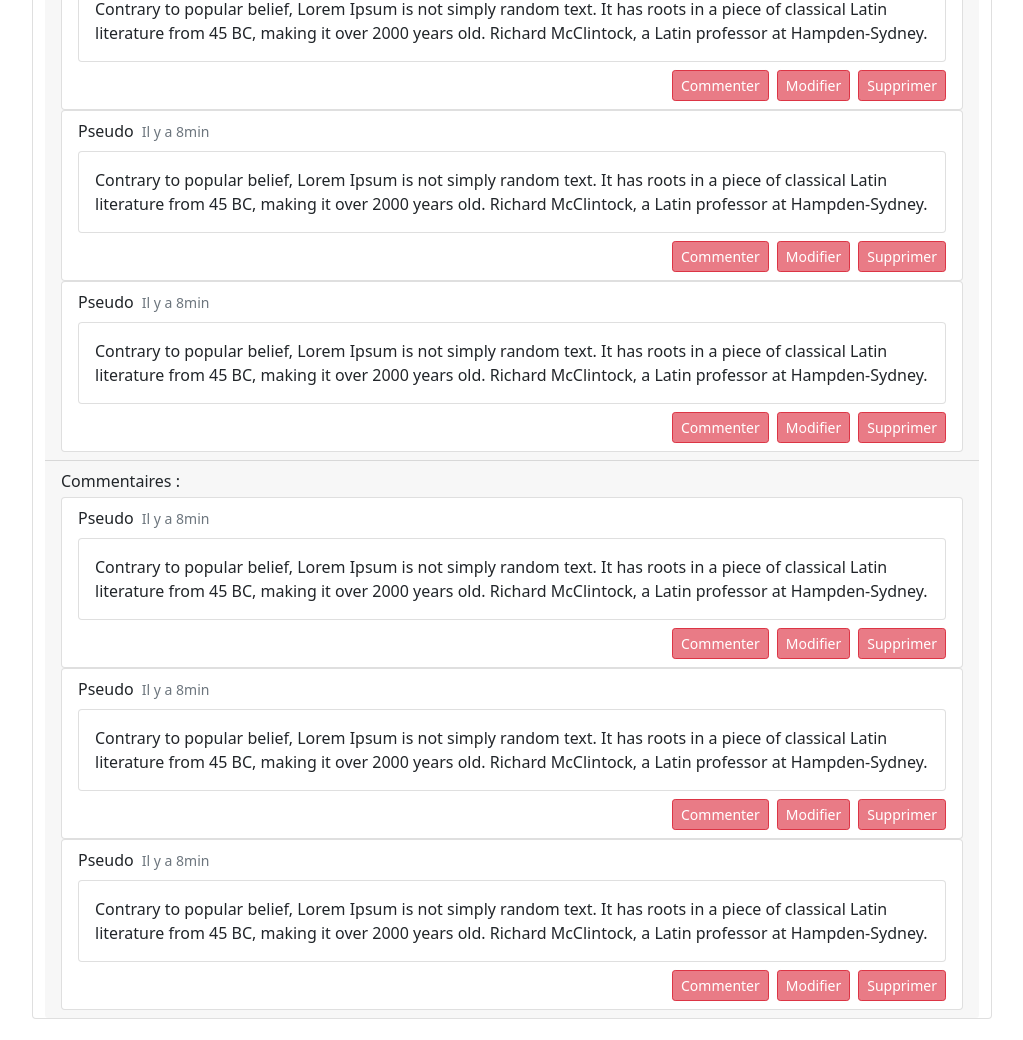
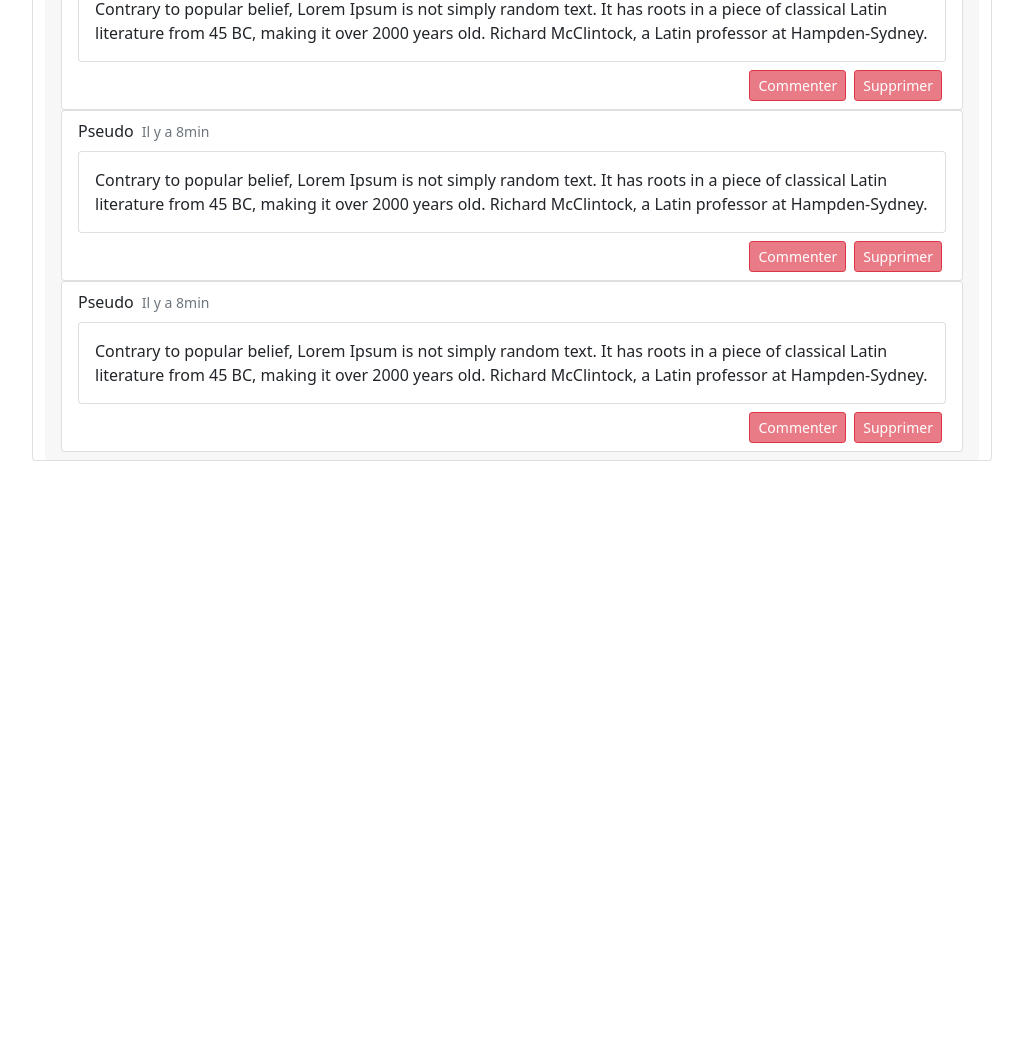
Before and after one commit to StacyBo/bonneaustacy_7_27052021, a React (Create React App) app in the folder frontend/: page / in a window 1280 px wide. Shown: the part 948-1988 px from the top of the page, without its empty margins (128-1151 px from the left). After the commit the page ends 1433 px from the top, so only its background shows below. Built offline with nearby package versions, Linux system fonts and the light colour scheme.

Commit message:
modification front + modifs Navbar

```diff
--- a/frontend/src/components/Home.jsx
+++ b/frontend/src/components/Home.jsx
@@ -48,9 +48,8 @@ const Home = () => {
                                     <div className="card-body">Contrary to popular belief, Lorem Ipsum is not simply random text. It has roots in a piece of classical Latin literature from 45 BC, making it over 2000 years old. Richard McClintock, a Latin professor at Hampden-Sydney.</div>
                                 </div>
                                 <div className="d-flex justify-content-end mx-3 mb-2">
-                                    <button type="button" className="btn btn-danger btn-sm">Commenter</button>
-                                    <button type="button" className="btn btn-danger btn-sm mx-2">Modifier</button>
-                                    <button type="button" className="btn btn-danger btn-sm">Supprimer</button>
+                                <button type="button" className="btn btn-danger mx-1 btn-sm">Commenter</button>
+                                    <button type="button" className="btn btn-danger mx-1 btn-sm">Supprimer</button>
                                 </div>
                             </div>
                             <div className="card">
@@ -59,9 +58,8 @@ const Home = () => {
                                     <div className="card-body">Contrary to popular belief, Lorem Ipsum is not simply random text. It has roots in a piece of classical Latin literature from 45 BC, making it over 2000 years old. Richard McClintock, a Latin professor at Hampden-Sydney.</div>
                                 </div>
                                 <div className="d-flex justify-content-end mx-3 mb-2">
-                                    <button type="button" className="btn btn-danger btn-sm">Commenter</button>
-                                    <button type="button" className="btn btn-danger btn-sm mx-2">Modifier</button>
-                                    <button type="button" className="btn btn-danger btn-sm">Supprimer</button>
+                                <button type="button" className="btn btn-danger mx-1 btn-sm">Commenter</button>
+                                    <button type="button" className="btn btn-danger mx-1 btn-sm">Supprimer</button>
                                 </div>
                             </div>
                             <div className="card">
@@ -70,50 +68,11 @@ const Home = () => {
                                     <div className="card-body">Contrary to popular belief, Lorem Ipsum is not simply random text. It has roots in a piece of classical Latin literature from 45 BC, making it over 2000 years old. Richard McClintock, a Latin professor at Hampden-Sydney.</div>
                                 </div>
                                 <div className="d-flex justify-content-end mx-3 mb-2">
-                                    <button type="button" className="btn btn-danger btn-sm">Commenter</button>
-                                    <button type="button" className="btn btn-danger btn-sm mx-2">Modifier</button>
-                                    <button type="button" className="btn btn-danger btn-sm">Supprimer</button>
+                                    <button type="button" className="btn btn-danger mx-1 btn-sm">Commenter</button>
+                                    <button type="button" className="btn btn-danger mx-1 btn-sm">Supprimer</button>
                                 </div>
                             </div>
                         </div>
-
-                        <div className="card-footer">
-                            <p className="comment mt-0 mb-1">Commentaires :</p>
-                            <div className="card">
-                                <div className="card-body p-0 mx-3 mt-2">Pseudo<small className="text-muted mx-2">Il y a 8min</small></div>
-                                <div className="card mx-3 my-2">
-                                    <div className="card-body">Contrary to popular belief, Lorem Ipsum is not simply random text. It has roots in a piece of classical Latin literature from 45 BC, making it over 2000 years old. Richard McClintock, a Latin professor at Hampden-Sydney.</div>
-                                </div>
-                                <div className="d-flex justify-content-end mx-3 mb-2">
-                                    <button type="button" className="btn btn-danger btn-sm">Commenter</button>
-                                    <button type="button" className="btn btn-danger btn-sm mx-2">Modifier</button>
-                                    <button type="button" className="btn btn-danger btn-sm">Supprimer</button>
-                                </div>
-                            </div>
-                            <div className="card">
-                                <div className="card-body p-0 mx-3 mt-2">Pseudo<small className="text-muted mx-2">Il y a 8min</small></div>
-                                <div className="card mx-3 my-2">
-                                    <div className="card-body">Contrary to popular belief, Lorem Ipsum is not simply random text. It has roots in a piece of classical Latin literature from 45 BC, making it over 2000 years old. Richard McClintock, a Latin professor at Hampden-Sydney.</div>
-                                </div>
-                                <div className="d-flex justify-content-end mx-3 mb-2">
-                                    <button type="button" className="btn btn-danger btn-sm">Commenter</button>
-                                    <button type="button" className="btn btn-danger btn-sm mx-2">Modifier</button>
-                                    <button type="button" className="btn btn-danger btn-sm">Supprimer</button>
-                                </div>
-                            </div>
-                            <div className="card">
-                                <div className="card-body p-0 mx-3 mt-2">Pseudo<small className="text-muted mx-2">Il y a 8min</small></div>
-                                <div className="card mx-3 my-2">
-                                    <div className="card-body">Contrary to popular belief, Lorem Ipsum is not simply random text. It has roots in a piece of classical Latin literature from 45 BC, making it over 2000 years old. Richard McClintock, a Latin professor at Hampden-Sydney.</div>
-                                </div>
-                                <div className="d-flex justify-content-end mx-3 mb-2">
-                                    <button type="button" className="btn btn-danger btn-sm">Commenter</button>
-                                    <button type="button" className="btn btn-danger btn-sm mx-2">Modifier</button>
-                                    <button type="button" className="btn btn-danger btn-sm">Supprimer</button>
-                                </div>
-                            </div>
-                        </div>
-
                     </div>
                 </section>
             </main>
--- a/frontend/src/components/Login.jsx
+++ b/frontend/src/components/Login.jsx
@@ -57,7 +57,7 @@ const Login = () => {
                                     <label htmlFor="exampleInputPassword1" className="form-label">Mot de passe</label>
                                     <input type="password" className="form-control" id="exampleInputPassword1" onChange={(e) => setPassword(e.target.value)}/>
                                 </div>
-                                <button type="submit" className="btn btn-primary">Se connecter</button>
+                                <button type="submit" className="btn btn-danger">Se connecter</button>
                             </form>
                         </div>
                     </div>
--- a/frontend/src/components/Navbar.jsx
+++ b/frontend/src/components/Navbar.jsx
@@ -13,6 +13,7 @@ const Navbar = () => {
         localStorage.removeItem("token");
         setIsAuthenticated(false);
         navigate('/login');
+        navigate('/profile');
     }
 
     const displayConnectedButtons = () => {
@@ -22,13 +23,13 @@ const Navbar = () => {
                     <div className="user-connected me-5">
                         {user.firstName} {user.lastName} est connecté
                     </div>
-                    <button className="btn btn-outline-danger" type="submit" onClick={logout}>Se déconnecter</button>
+                    <button className="btn btn-outline-danger mx-1" type="submit" onClick={"./profile:id"}>Modifier mon profil</button>
+                    <button className="btn btn-outline-danger mx-1" type="submit" onClick={logout}>Se déconnecter</button>
                 </>
             );
         } else {
             return (
                 <>
-
                     <Link to="/signup"><button className="btn btn-outline-danger" type="submit">S'inscrire</button></Link>
                     <Link to="/login"><button className="btn btn-outline-danger mx-2" type="submit">Se connecter</button></Link>
                 </>
@@ -49,9 +50,6 @@ const Navbar = () => {
                         <li className="nav-item">
                             <Link className="nav-link active" aria-current="page" to="/">Accueil</Link>
                         </li>
-                        <li className="nav-item">
-                            <Link className="nav-link" to="/articles">Articles</Link>
-                        </li>
                     </ul>
                     {displayConnectedButtons()}
                 </div>
--- a/frontend/src/components/Updatepost.jsx
+++ b/frontend/src/components/Updatepost.jsx
@@ -11,13 +11,13 @@ const Updatepost = () => {
                             <h5 className="card-title">Pseudo</h5>
                         </div>
                         <div className="card-body text-card mx-3 my-1">
-                        <textarea className="form-control mb-2" rows="1" id="comment" name="text" placeholder="Ancien commentaire"></textarea>
+                            <textarea className="form-control mb-2" rows="1" id="comment" name="text" placeholder="Ancien post"></textarea>
                             <img src="..." className="img-fluid" alt="..."></img>
                         </div>
                         <div className="d-flex justify-content-end mt-2 mb-2">
                             <div className="container-img d-flex justify-content-end align-items-center">
-                            <p className="card-text mx-2 pt-3"><small className="text-muted">Nomdelimage.jpg</small></p>
-                            <i className="far fa-image"></i>
+                                <p className="card-text mx-2 pt-3"><small className="text-muted">Nomdelimage.jpg</small></p>
+                                <i className="far fa-image"></i>
                             </div>
                             <button type="button" className="btn btn-danger btn-sm mx-2">Enregistrer</button>
                             <button type="button" className="btn btn-danger btn-sm">Supprimer</button>
```
